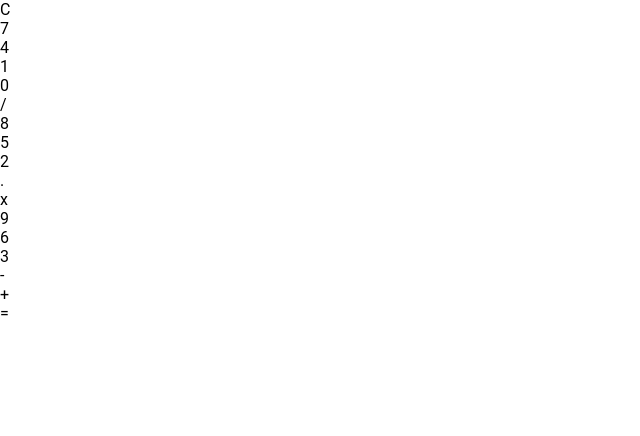
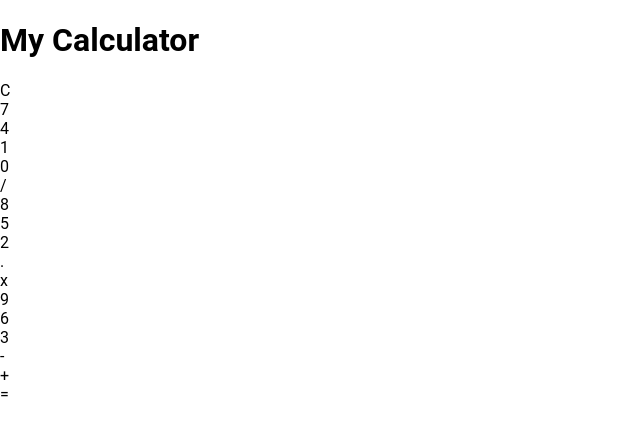
Before and after one commit to emmanuelkamala/mycalculator, a React (Create React App) app: page / in a window 1280 px wide. Shown: the top 436 px of the page, without its empty margins (0-640 px from the left). Built offline with nearby package versions, Linux system fonts and the light colour scheme.

Commit message:
Correct linting errors

```diff
--- a/src/Components/Button.js
+++ b/src/Components/Button.js
@@ -9,8 +9,6 @@ class Button extends Component {
   }
 }
 
-Button.propTypes = {
-  label: PropTypes.string
-};
+Button.propTypes = { label: PropTypes.string };
 
 export default Button;
--- a/src/Components/ButtonPanel.js
+++ b/src/Components/ButtonPanel.js
@@ -7,8 +7,6 @@ class ButtonPanel extends Component {
   }
 }
 
-ButtonPanel.propTypes = {
-  children: PropTypes.string
-};
+ButtonPanel.propTypes = { children: PropTypes.string };
 
 export default ButtonPanel;
--- a/src/Components/Display.js
+++ b/src/Components/Display.js
@@ -2,7 +2,9 @@ import React, { Component } from 'react';
 
 class Display extends Component {
   render() {
-    return <div className="Display"></div>;
+  return <div className="Display"><h1> { this.props.name } </h1></div>;
   }
 }
+
+Display.defaultProps = { name: 'My Calculator' };
 export default Display;
```
